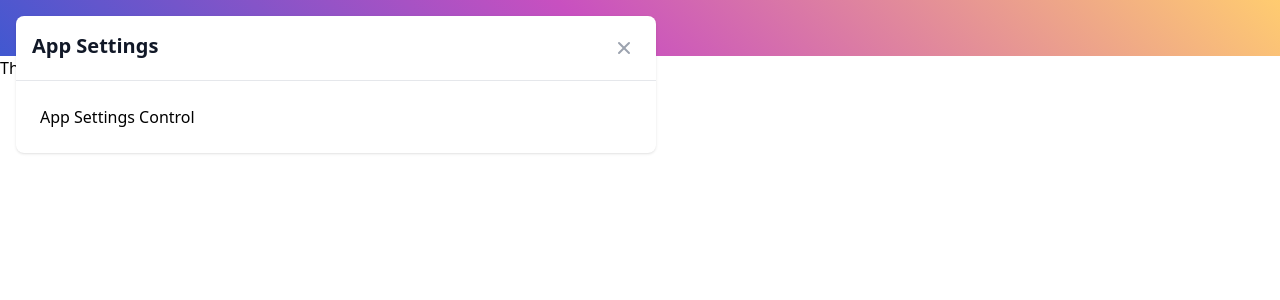
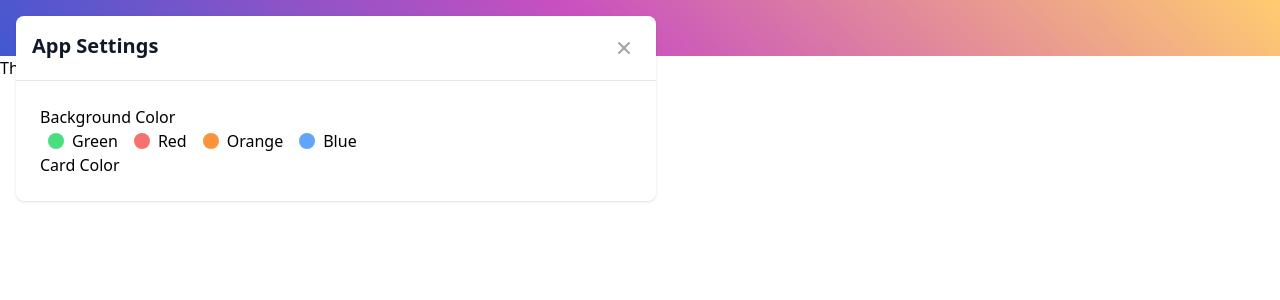
Before and after one commit to codedbychavez/vue3-sticky-notes, a Vue app: page / in a window 1280 px wide. Both pictures are taken after a click on the button 28 px from the left and 28 px from the top of the page. Shown: the top 300 px of the page. Built offline with nearby package versions, Linux system fonts and the light colour scheme.

Commit message:
Added cart setting ui updates

```diff
--- a/src/components/modals/SettingsModal.vue
+++ b/src/components/modals/SettingsModal.vue
@@ -1,5 +1,5 @@
 <script>
-import AppSettingsControl from '../shared/AppSettingsControl.vue'
+import AppSettingsControl from '../shared/settings/AppSettingsControl.vue'
   export default {
     props: {
       show: Boolean,
--- a/src/components/shared/AppSettingsControl.vue
+++ /dev/null
@@ -1,3 +0,0 @@
-<template>
-  <div>App Settings Control</div>
-</template>
--- /dev/null
+++ b/src/components/shared/settings/AppSettingsControl.vue
@@ -0,0 +1,19 @@
+<script>
+import BackgroundColor from './BackgroundColor.vue';
+import CardColor from './CardColor.vue';
+
+
+export default {
+  components: {
+    BackgroundColor,
+    CardColor
+}
+}
+</script>
+
+<template>
+  <div>
+    <BackgroundColor />
+    <CardColor />
+  </div>
+</template>
--- /dev/null
+++ b/src/components/shared/settings/BackgroundColor.vue
@@ -0,0 +1,49 @@
+<script>
+import Color from './Color.vue'
+
+export default {
+  components: {
+    Color,
+  },
+  data() {
+    return {
+      backgroundColors: [
+        {
+          name: 'Green',
+          value: 'bg-green-400',
+        },
+        {
+          name: 'Red',
+          value: 'bg-red-400',
+        },
+        {
+          name: 'Orange',
+          value: 'bg-orange-400',
+        },
+        {
+          name: 'Blue',
+          value: 'bg-blue-400',
+        },
+      ]
+    }
+  },
+  methods: {
+    handleBackgroundColorChange(color) {
+      console.log('Handle background color change')
+    }
+  }
+}
+</script>
+
+<template>
+  <div>
+    <h3>Background Color</h3>
+    <div class="flex">
+      <div class="flex items-center">
+        <div v-for="(backgroundColor, index) in backgroundColors" :key="index">
+          <Color :label="backgroundColor.name" :color="backgroundColor.value" />
+        </div>
+      </div>
+    </div>
+  </div>
+</template>
--- /dev/null
+++ b/src/components/shared/settings/CardColor.vue
@@ -0,0 +1,32 @@
+<script>
+export default {
+  data() {
+    return {
+      cardColors: [
+        {
+          name: 'Color 1',
+          value: '111',
+        },
+        {
+          name: 'Color 2',
+          value: '222',
+        },
+        {
+          name: 'Color 3',
+          value: '333',
+        },
+        {
+          name: 'Color 4',
+          value: '444',
+        },
+      ]
+    }
+  }
+}
+</script>
+
+<template>
+  <div>
+    Card Color
+  </div>
+</template>
--- /dev/null
+++ b/src/components/shared/settings/Color.vue
@@ -0,0 +1,15 @@
+<script>
+export default {
+  props: {
+    color: String,
+    label: String,
+  }
+}
+</script>
+
+<template>
+  <div class="flex items-center mx-2">
+    <div class="w-4 h-4 rounded-lg" :class="[color ? color : 'bg-gray-400']"></div>
+    <div class="ml-2">{{ label }}</div>
+  </div>
+</template>
```
